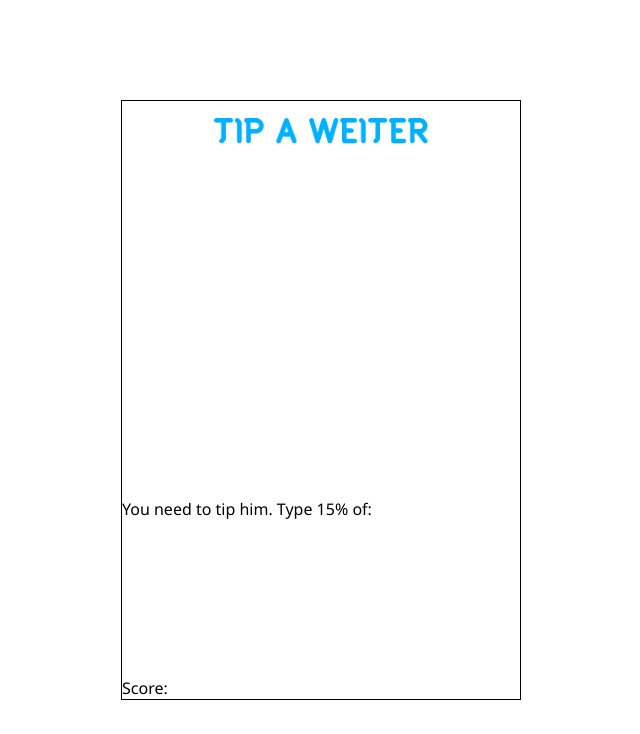
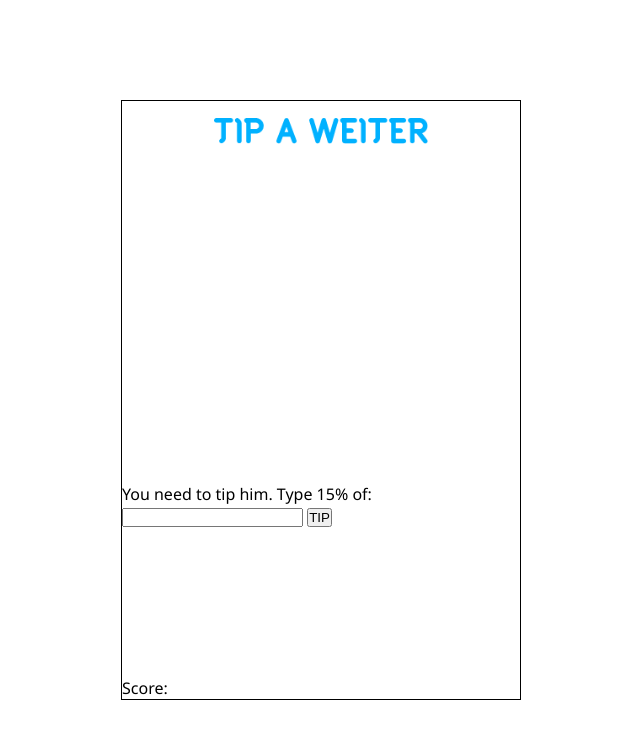
Before and after one commit to Pmejna/tip-a-waiter, a plain HTML site: page index.html in a window 1280 px wide. Shown: the whole page, without its empty margins (319-959 px from the left). Drawn offline with Linux system fonts and the light colour scheme.

Commit message:
create html structure for count content

```diff
--- a/game.js
+++ b/game.js
@@ -2,3 +2,4 @@ const waiterImg = document.querySelector('.image');
 const content = document.querySelector('.content');
 const contentCount = document.querySelector('.content__count');
 const contentAfter = document.querySelector('.content__after');
+const amount = document.querySelector('.content__amount span');
--- a/index.html
+++ b/index.html
@@ -18,7 +18,11 @@
             <div class="content__count">
                 <p>You need to tip him. Type 15% of:</p>
                 <div class="content__amount">
-
+                    <span></span>
+                </div>
+                <div class="content__tipForm">
+                    <input type="text" >
+                    <button type="button">TIP</button>
                 </div>
             </div>
             <div class="content__after">
```
